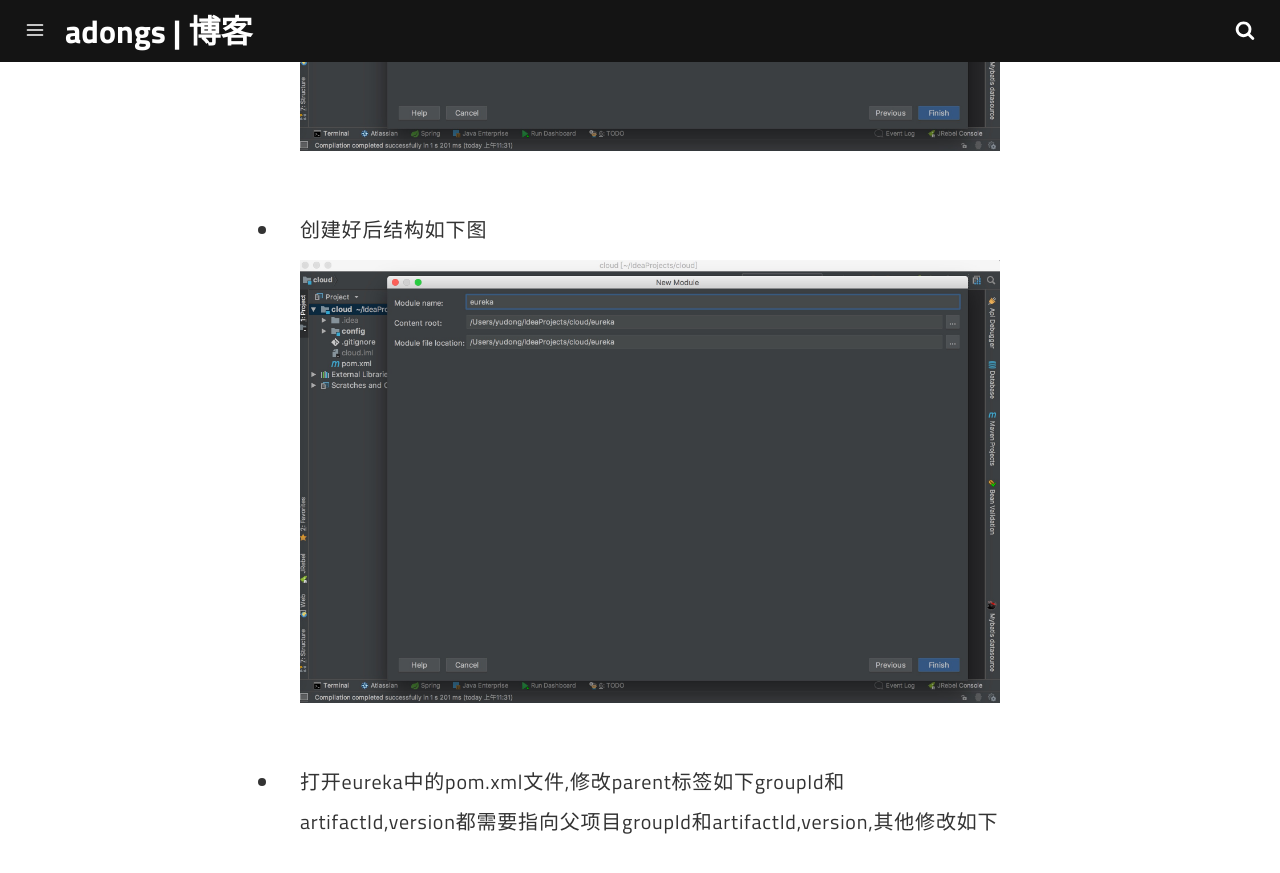
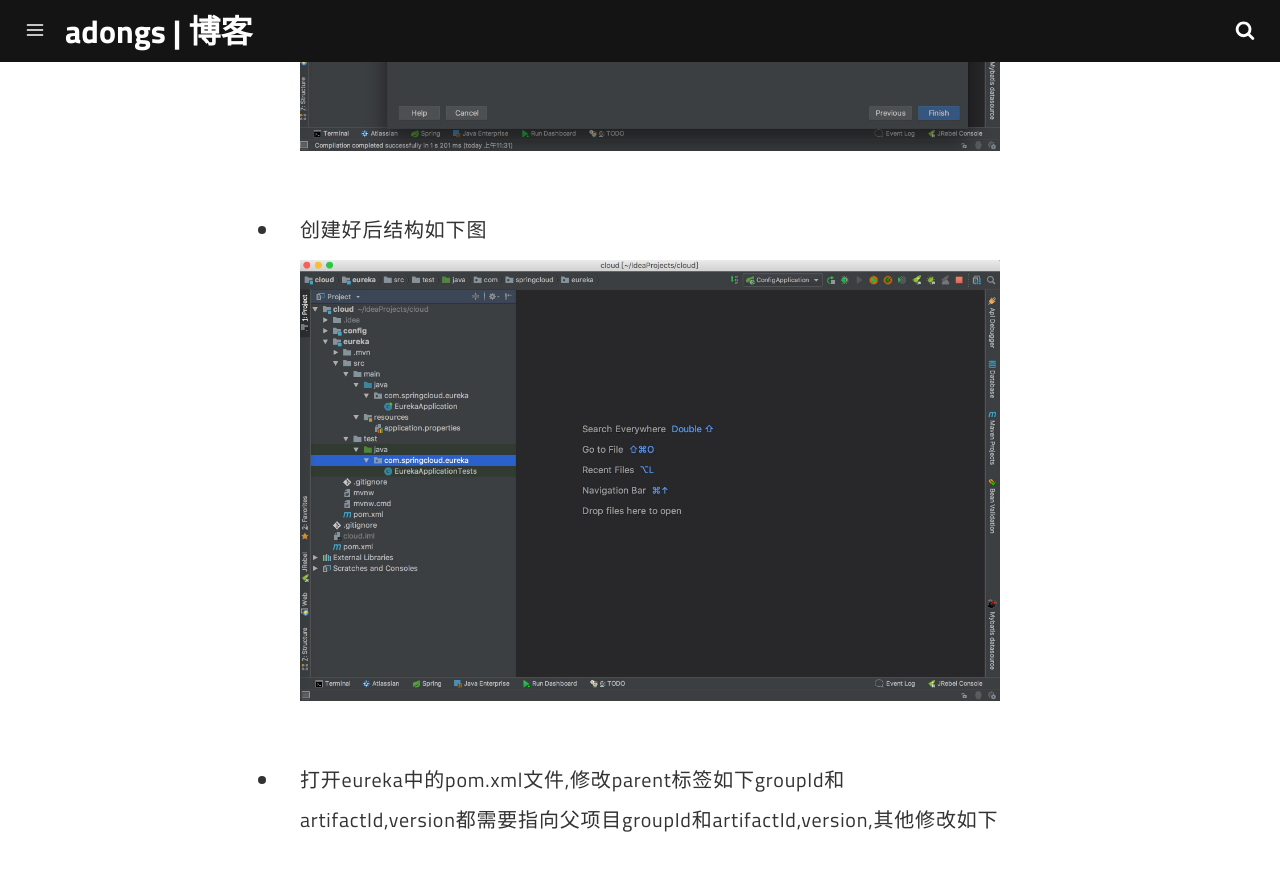
Before and after one commit to adongs/adongs.github.io, a Jekyll site: the page built from _posts/2018-05-22-NetflixEureka.md, in a window 1280 px wide and 900 px high, scrolled down 4390 px. Shown: the top 873 px of the window. Built offline with Jekyll 4.4.1, drawn with Linux system fonts in a browser that asks for light colours.

Commit message:
提交eureka博客

```diff
--- a/_posts/2018-05-22-NetflixEureka.md
+++ b/_posts/2018-05-22-NetflixEureka.md
@@ -56,7 +56,7 @@ introduction: Netflix eureka(注册中心)搭建和理解
 ![placeholder](https://adongs.github.io/assets/img/blog/springcloud/eureka/4.jpg "idea创建项目")
 
 - 创建好后结构如下图
-![placeholder](https://adongs.github.io/assets/img/blog/springcloud/eureka/4.jpg "idea创建项目")
+![placeholder](https://adongs.github.io/assets/img/blog/springcloud/eureka/5.jpg "idea创建项目")
 
 - 打开eureka中的pom.xml文件,修改parent标签如下groupId和artifactId,version都需要指向父项目groupId和artifactId,version,其他修改如下
 
```
